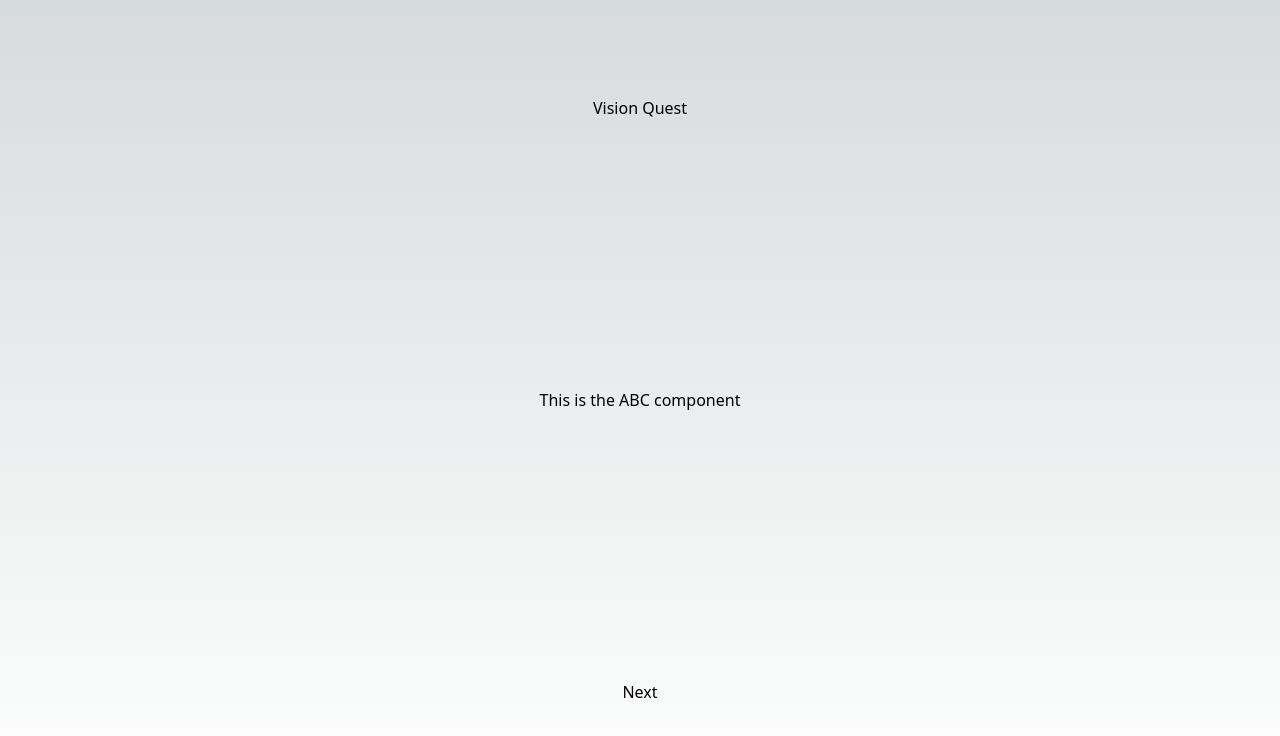
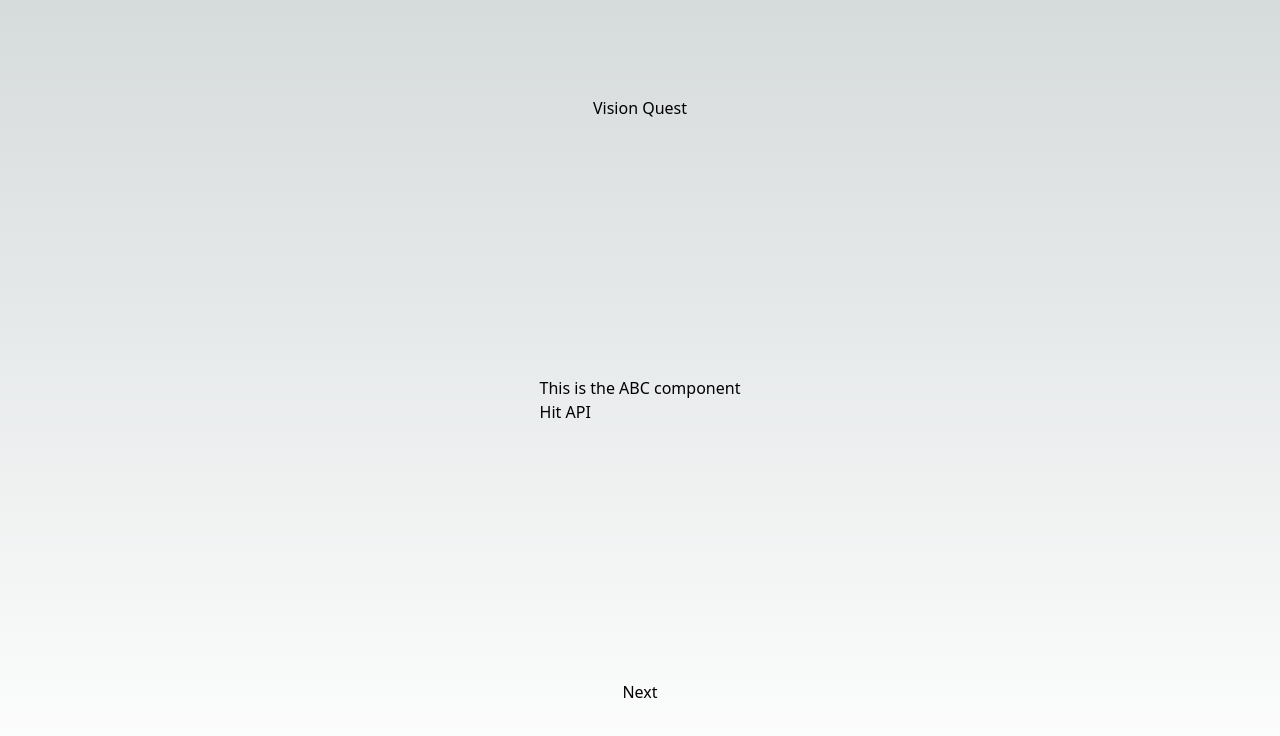
Before and after one commit to ecellvit/visionQuestSite, a Next.js app: page / in a window 1280 px wide. Shown: the top 736 px of the page. Built offline with nearby package versions, Linux system fonts and the light colour scheme.

Commit message:
fetch api integration

```diff
--- a/components/abc.jsx
+++ b/components/abc.jsx
@@ -1,7 +1,38 @@
+import { useEffect } from "react"
+
 export default function Abc(){
+
+  useEffect(()=>{
+
+  }, [])
+
+  function hitApi(){
+    const backendUrl = "http://localhost:3000/api/"
+    let id = 1
+
+    fetch(backendUrl+"/abc", {
+      content: "application/json",
+      method: "GET",
+      // body: JSON.stringify({
+      //   abc: "sample data"
+      // })
+    })
+    .then(res=>res.json())
+    .then(data=>{
+      console.log(data);
+    });
+
+  }
+
   return (
     <div>
       <h1>This is the ABC component</h1>
+      <button onClick={()=>{hitApi()}}>Hit API</button>
     </div>
   )
 }
+
+// GET fetching/reading
+// POST creating/writing
+// PATCH editing/updating
+// DELETE deleting/removing
--- /dev/null
+++ b/pages/api/abc.js
@@ -0,0 +1,11 @@
+// Next.js API route support: https://nextjs.org/docs/api-routes/introduction
+
+export default function handler(req, res) {
+
+  // console.log(req);
+  const { abc } = req.query;
+
+  console.log("api has been hit");
+
+  res.status(200).json({ city: 'Delhi' })
+}
--- a/pages/api/hello.js
+++ b/pages/api/hello.js
@@ -1,5 +1,6 @@
 // Next.js API route support: https://nextjs.org/docs/api-routes/introduction
 
 export default function handler(req, res) {
+
   res.status(200).json({ name: 'John Doe' })
 }
```
